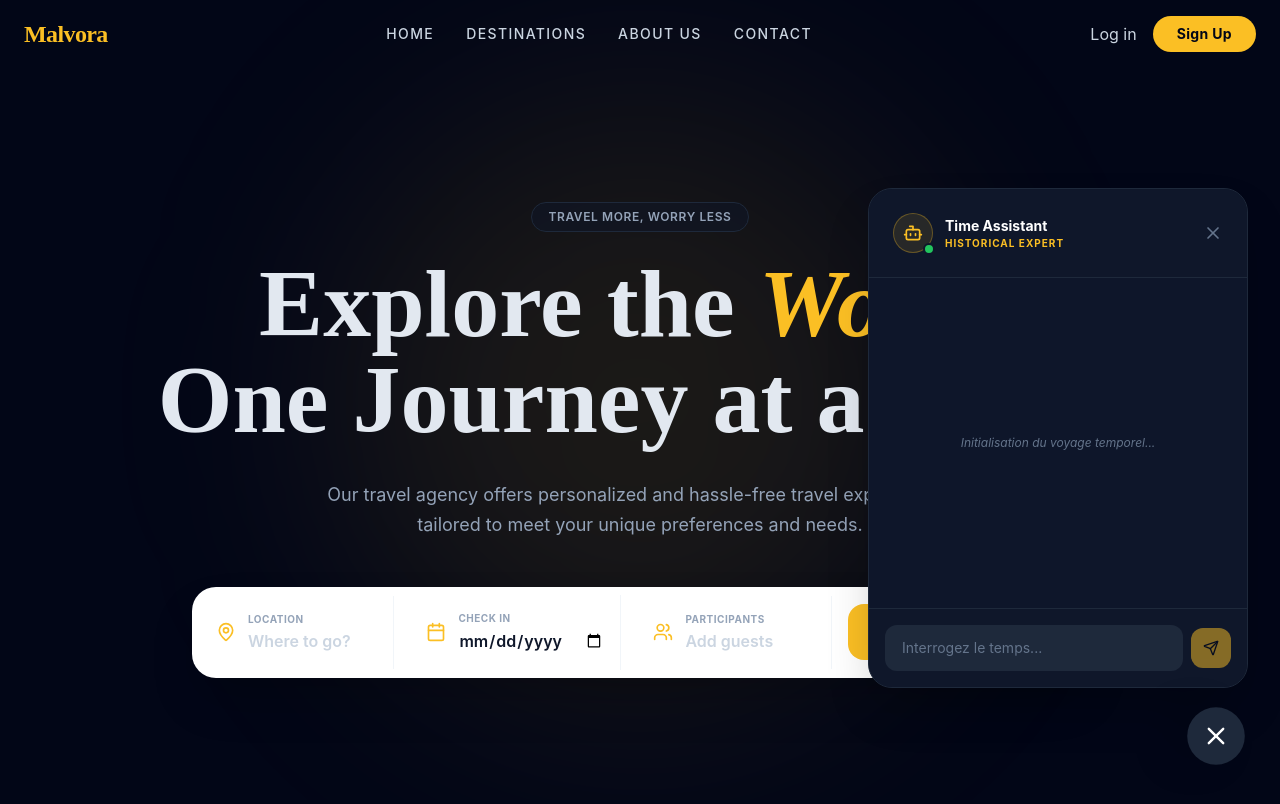
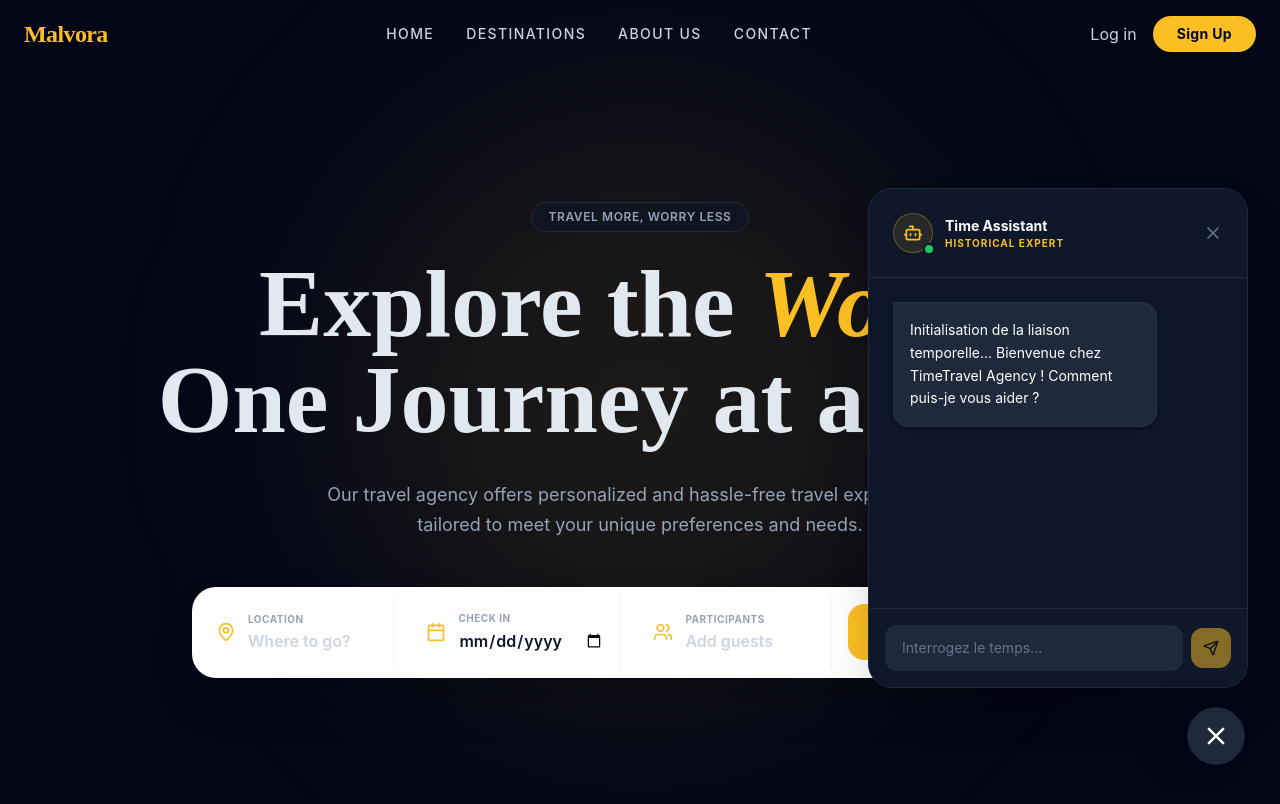
Before and after one commit to maramouki/timetravel-agency-webapp, a React (Vite) app: page / in a window 1280 px wide. Both pictures are taken after a click on the button 1216 px from the left and 736 px from the top of the page. Shown: the top 804 px of the page. Built offline with nearby package versions, Linux system fonts and the light colour scheme.

Commit message:
UI Fallback and Stable ID for Chatbot v-final-debug

```diff
--- a/src/components/Chatbot.jsx
+++ b/src/components/Chatbot.jsx
@@ -10,6 +10,7 @@ const Chatbot = () => {
     // Vercel AI SDK hook with System Prompt
     const { messages = [], input = '', handleInputChange, handleSubmit, isLoading = false, error } = useChat({
         api: '/api/chat',
+        id: 'timetravel-chat-session', // Stable ID for persistence
         onError: (err) => {
             console.error("AI SDK Error Details:", err);
         },
@@ -36,14 +37,13 @@ const Chatbot = () => {
 
     // Debugging logs
     useEffect(() => {
-        console.log("=== CHATBOT DEBUG V4 ===");
-        console.log("Current Deployment Commit: v4-stable");
-        console.log("Messages type:", typeof messages);
-        console.log("Messages length:", messages?.length);
-        console.log("Input value:", input);
-        console.log("Is Loading:", isLoading);
-        if (error) console.error("Current Error:", error);
-        console.log("=========================");
+        console.log("=== CHATBOT DEBUG V-FINAL ===");
+        console.log("Current Deployment: v-final-debug");
+        console.log("Messages Data:", messages);
+        console.log("Messages Count:", messages?.length);
+        console.log("Input:", input || 'empty');
+        if (error) console.error("API/SDK Error:", error);
+        console.log("==============================");
     }, [messages, isLoading, error, input]);
 
     useEffect(() => {
@@ -60,6 +60,15 @@ const Chatbot = () => {
             );
         }
     }, [isOpen]);
+
+    // Ensure we always have at least the welcome message for UI display
+    const displayMessages = messages.length > 0 ? messages : [
+        {
+            id: 'ui-fallback-welcome',
+            role: 'assistant',
+            content: "Initialisation de la liaison temporelle... Bienvenue chez TimeTravel Agency ! Comment puis-je vous aider ?"
+        }
+    ];
 
     return (
         <div className="fixed bottom-8 right-8 z-[100] font-sans">
@@ -98,13 +107,7 @@ const Chatbot = () => {
                         ref={chatContainerRef}
                         className="flex-1 overflow-y-auto p-6 space-y-4 scrollbar-hide bg-slate-900/50"
                     >
-                        {messages.length === 0 && (
-                            <div className="flex justify-center items-center h-full">
-                                <span className="text-slate-500 text-xs italic">Initialisation du voyage temporel...</span>
-                            </div>
-                        )}
-
-                        {messages.map((m) => (
+                        {displayMessages.map((m) => (
                             <div key={m.id} className={`flex ${m.role === 'user' ? 'justify-end' : 'justify-start'}`}>
                                 <div className={`max-w-[80%] p-4 rounded-2xl text-sm leading-relaxed ${m.role === 'user'
                                     ? 'bg-time-gold text-slate-950 font-medium rounded-tr-none'
```
